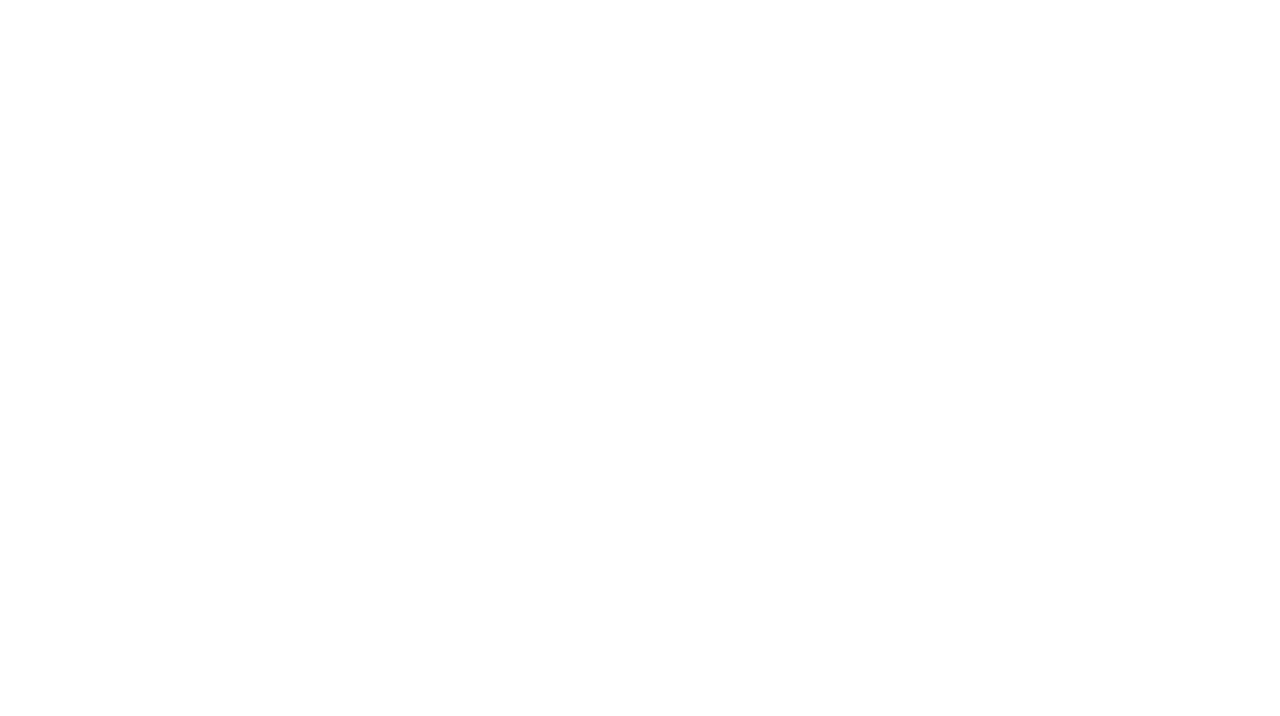
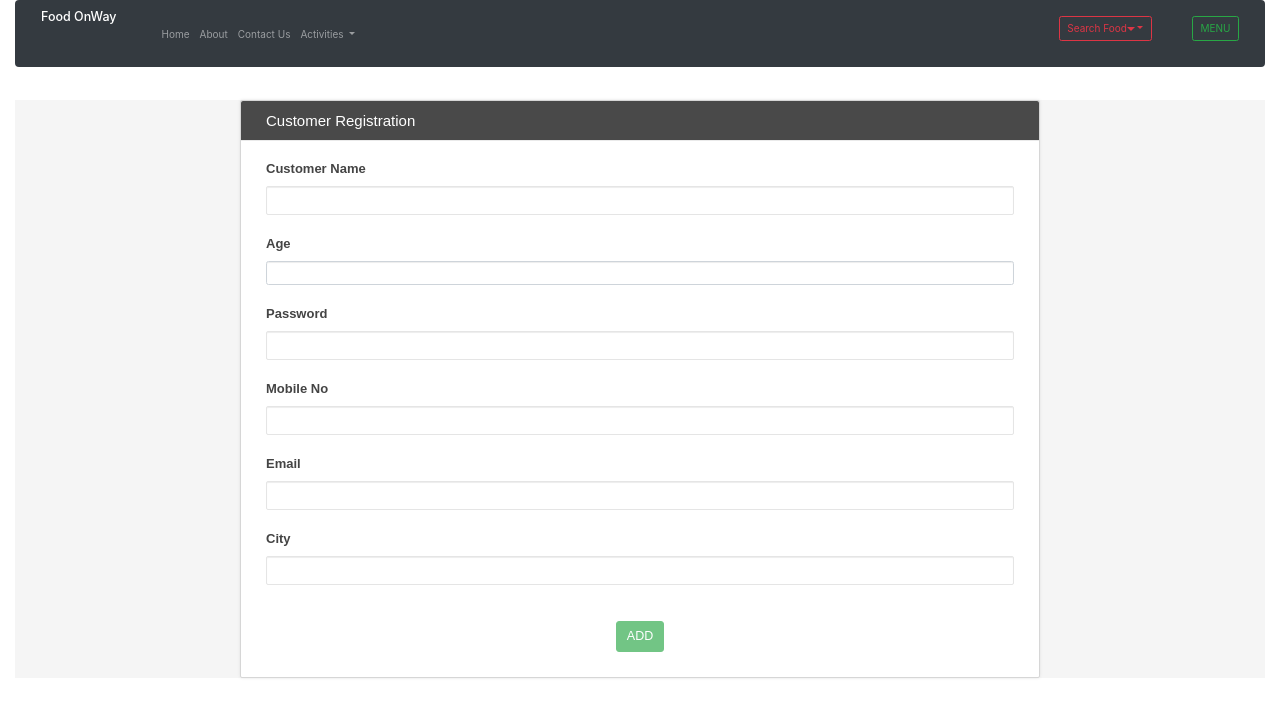
Before and after one commit to VirendraPratapSinghJhala/OnlineFoodOrderingWebApp, an Angular app: page /#/register in a window 1280 px wide. Before the commit this address led to /#/admin-home. Shown: the top 716 px of the page. Built offline with nearby package versions, Linux system fonts and the light colour scheme.

Commit message:
minor bugfix

```diff
--- a/src/app/register-form/register-form.component.html
+++ b/src/app/register-form/register-form.component.html
@@ -1,4 +1,4 @@
-
+<html>
 <head>
     <meta charset="UTF-8">
     <title>Customer Registration</title>
```
